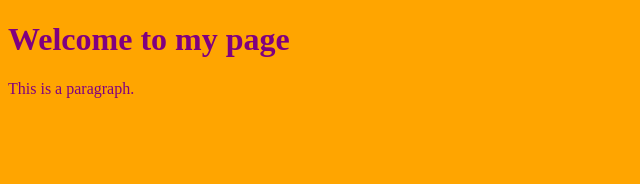
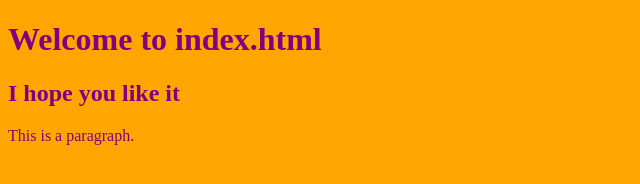
Before and after one commit to girlcodeakl/nodestart, a plain HTML site: page public/index.html in a window 1280 px wide. Shown: the whole page, without its empty margins (0-640 px from the left). Drawn offline with Linux system fonts and the light colour scheme.

Commit message:
Update index.html

```diff
--- a/public/index.html
+++ b/public/index.html
@@ -10,7 +10,8 @@
     </style>
   </head>
   <body>
-      <h1>Welcome to my page</h1>
+      <h1>Welcome to index.html</h1>
+      <h2>I hope you like it</h2>
       <p>This is a paragraph.</p>
   </body>
 </html>
```
